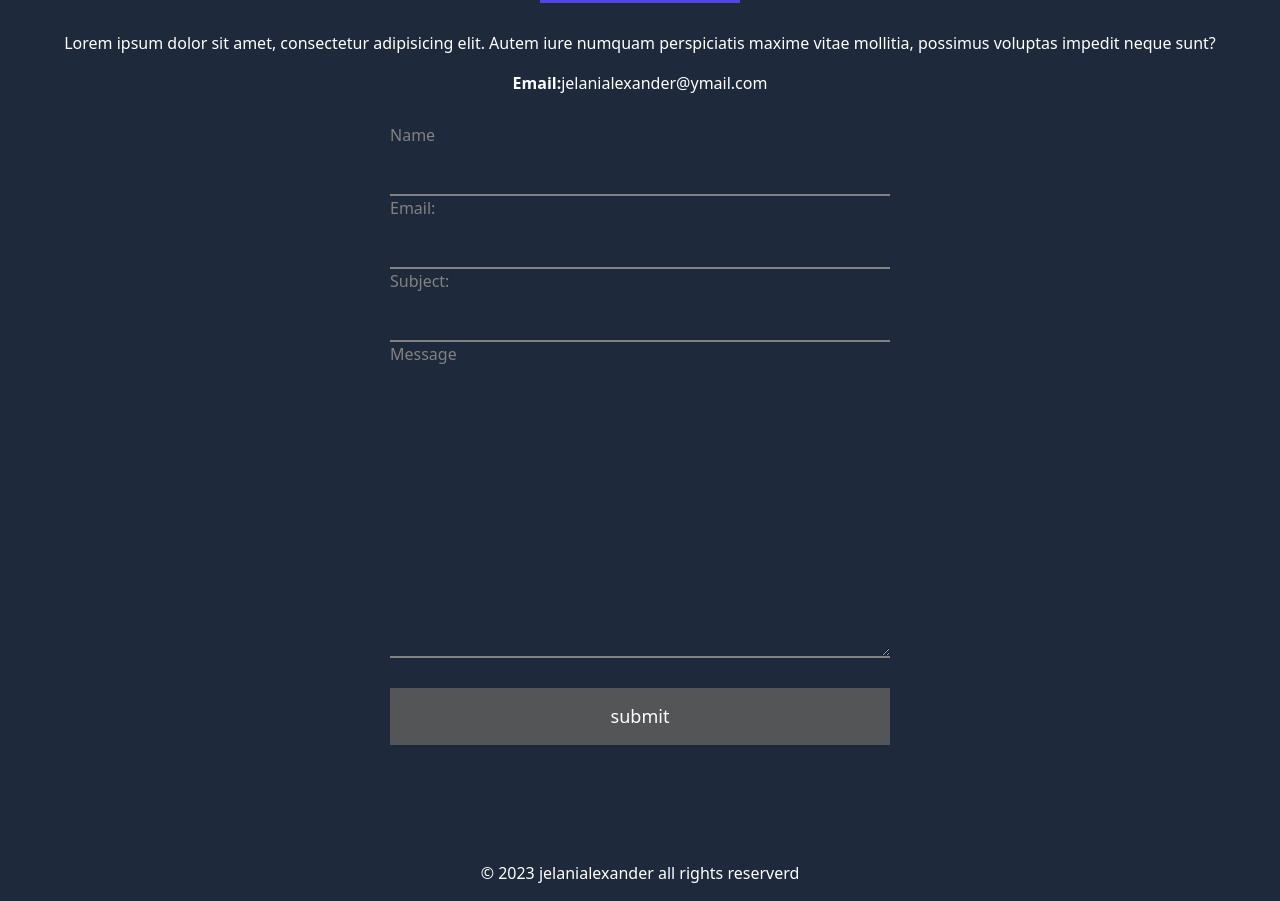
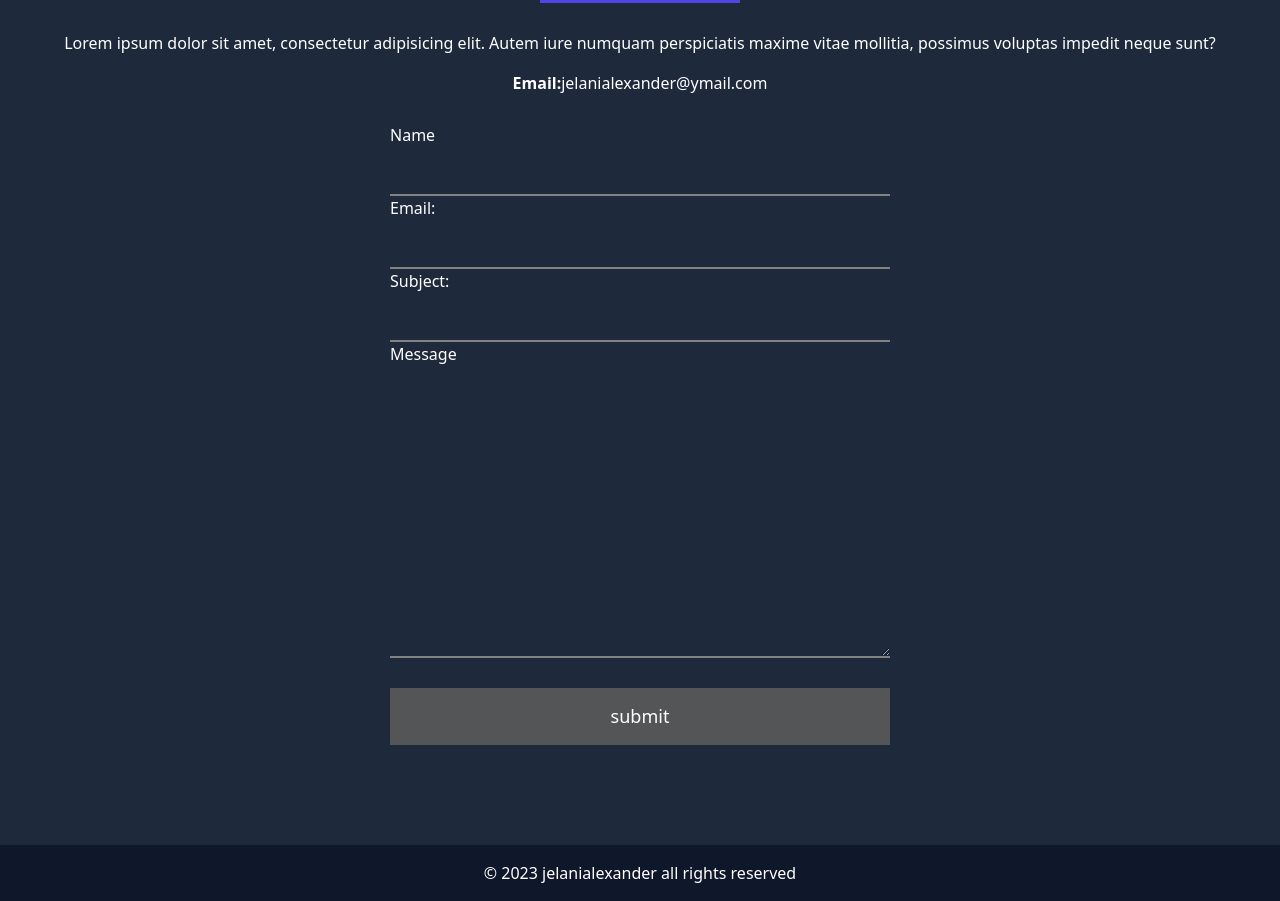
Before and after one commit to AlexJelani/jelani-portfolio, a React (Vite) app: page / in a window 1280 px wide. Shown: the part 2340-3241 px from the top of the page. Built offline with nearby package versions, Linux system fonts and the light colour scheme.

Commit message:
added ids

```diff
--- a/src/components/About.jsx
+++ b/src/components/About.jsx
@@ -3,7 +3,7 @@ import AboutImg from '../assets/about-img-two.jpg'
 
 const About = () => {
     return (
-        <section className="bg-secondary text-white py-32">
+        <section className="bg-secondary text-white py-32" id='about'>
             <div className="container mx-auto grid md:grid-cols-2 items-center md:justify-between">
           <div className="about-info">
             <h2 className='text-4xl font-bold mb-5 border-b-[5px] w-[180px] border-indigo-600 pb-2'>
--- a/src/components/Contact.jsx
+++ b/src/components/Contact.jsx
@@ -2,7 +2,7 @@ import React from "react";
 
 const Contact = () => {
   return (
-    <section className="bg-secondary py-20">
+    <section className="bg-secondary py-20" id="contact">
     <div className="text-center md:-[-60%] mx-auto text-white">
       <h2 className="text-4xl font-bold mb-5 border-b-[5px] w-[200px] mx-auto border-indigo-600 pb-2">
         Contact Me
@@ -12,15 +12,15 @@ const Contact = () => {
          possimus voluptas impedit neque sunt?</p>
          <p className="py-2"><span className="font-bold">Email:</span>jelanialexander@ymail.com</p>
       <form action="https://formsubmit.co/jelanialexander82@gmail.com" method="POST">
-              <label for="name" class="lang" key="INPUTNAME">Name</label>
+              <label for="name" className="text-white" key="INPUTNAME">Name</label>
               <input type="text" name="name" required />
               <input type="hidden" name="_next" value="https://www.alexander-jelani.me/thankyou.html" />
               <input type="hidden" name="_captcha" value="false" />
-              <label for="email" class="lang" key="EMAIL">Email:</label>
+              <label for="email" class="lang" key="EMAIL" className="text-white">Email:</label>
               <input type="email" name="email" required />
-              <label for="subject" class="lang" key="SUBJECT">Subject:</label>
+              <label for="subject" class="lang" key="SUBJECT" className="text-white">Subject:</label>
               <input type="text" name="subject" id="subject" />
-              <label for="message" class="lang" key="MESSAGE">Message</label>
+              <label for="message" class="lang" key="MESSAGE" className="text-white">Message</label>
               <textarea name="message" id="message" cols="30" rows="10" required></textarea>
               <input type="submit" name="submit" value="submit" class="lang" key="SUBMIT" />
           </form>
--- a/src/components/Footer.jsx
+++ b/src/components/Footer.jsx
@@ -2,7 +2,7 @@ import React from 'react'
 
 const Footer = () => {
   return (
-    <div className='py-4 text-center text-white bg-secondary' > &copy; 2023 jelanialexander all rights reserverd</div>
+    <div className='py-4 text-center text-base text-white bg-primary' > &copy; 2023 jelanialexander all rights reserved</div>
   )
 }
 
--- a/src/components/Projects.jsx
+++ b/src/components/Projects.jsx
@@ -5,7 +5,7 @@ import project3 from "../assets/cartreact.png"
 
 const Projects = () => {
   return (
-    <section className="bg-primary text-white py-32">
+    <section className="bg-primary text-white py-32" id="projects">
       <div className="container mx-auto grid md:grid-cols-2 items-center md:justify-between">
         <div className="about-info">
           <h2 className="text-4xl font-bold mb-5 border-b-[5px] w-[180px] border-indigo-600 pb-2">
```
